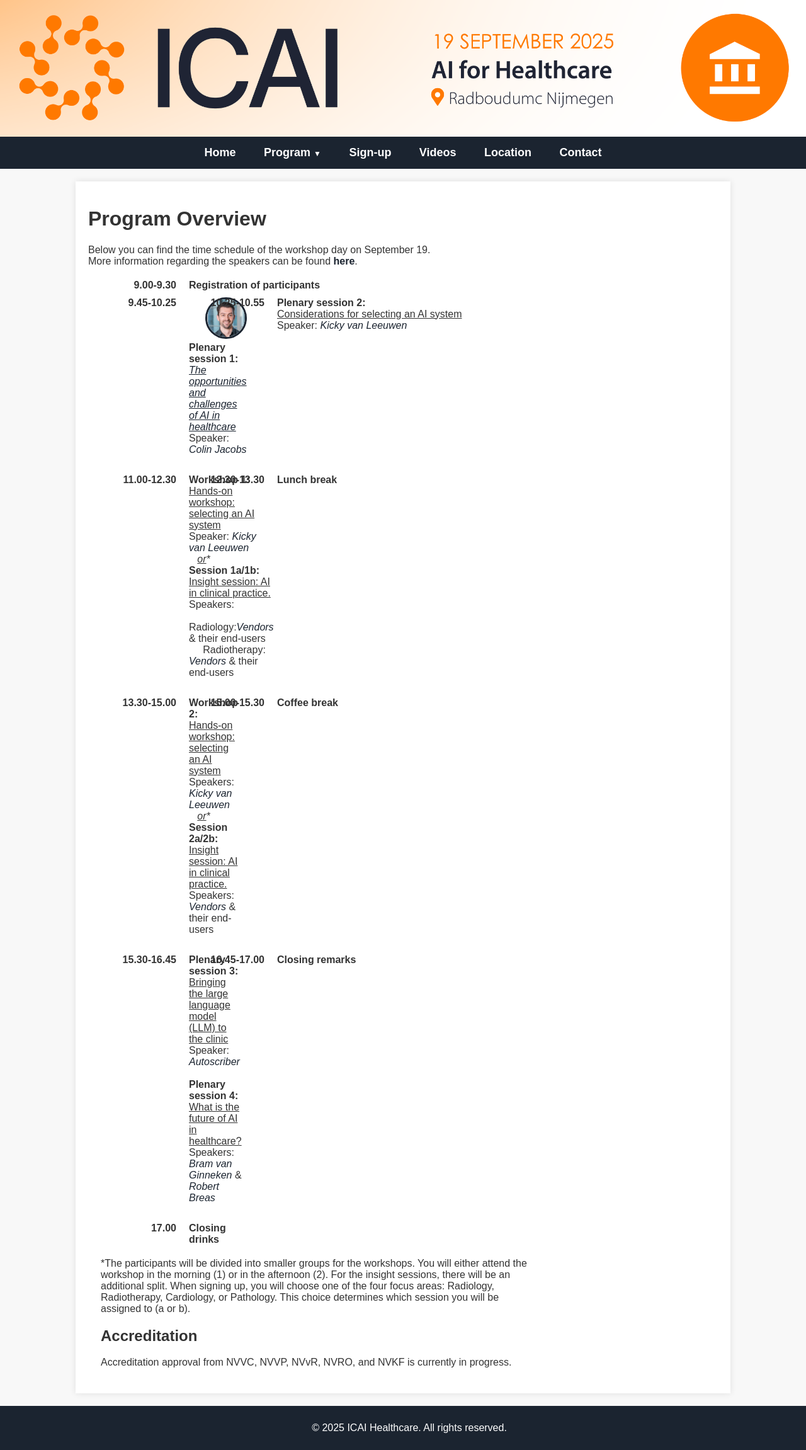
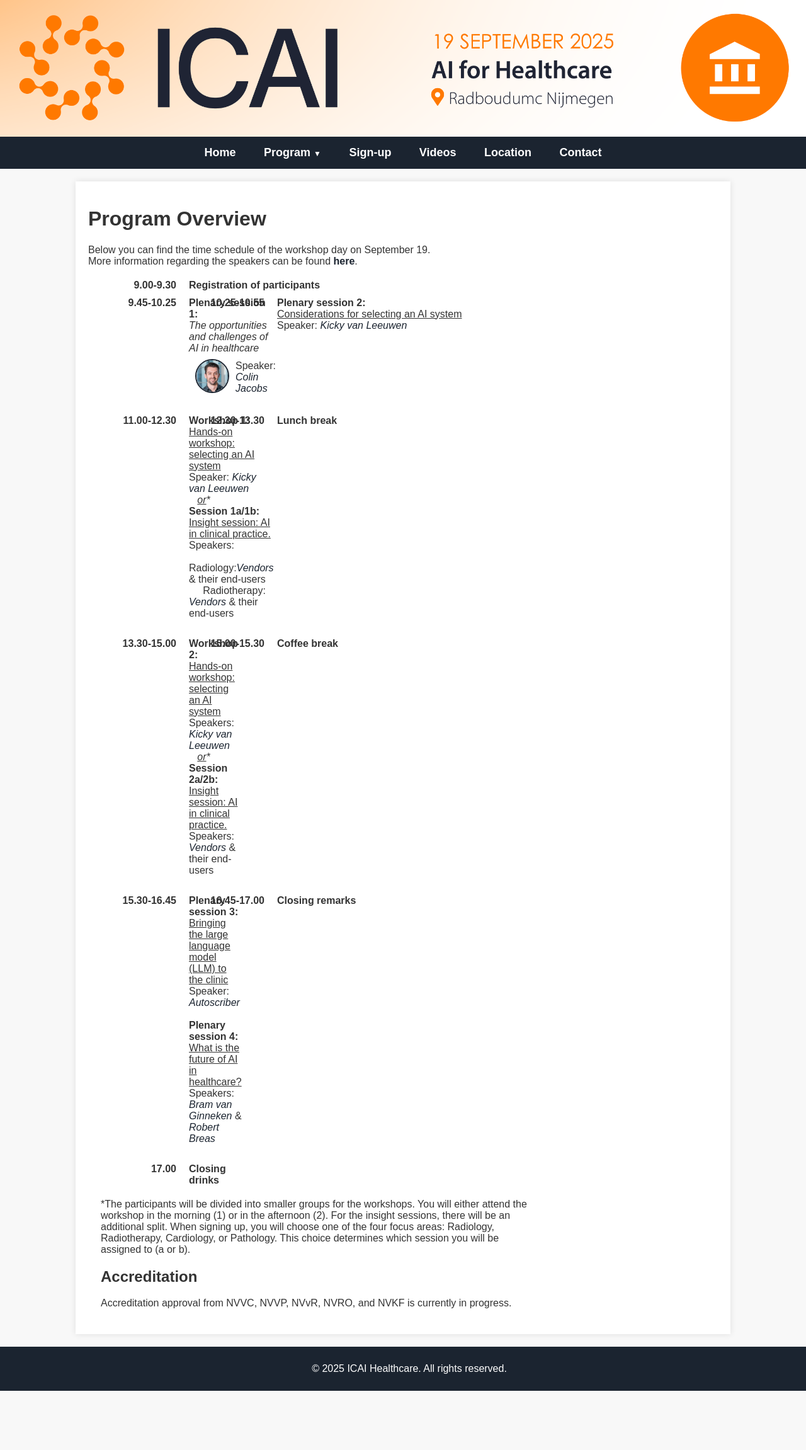
Before and after one commit to marliebesouw/marliebesouw.github.io, a Jekyll site: the page built from program.md, in a window 1280 px wide. Shown: the whole page at 63% size. Built offline with Jekyll 4.4.1, drawn with Linux system fonts in a browser that asks for light colours; after the commit the page ends 2208 px from its top, so only the background shows below that.

Commit message:
layout altered at program

```diff
--- a/assets/css/style.css
+++ b/assets/css/style.css
@@ -299,6 +299,20 @@
     margin-bottom: 5px;
   }
 
+  .speaker-inline {
+    display: flex;
+    align-items: center;
+    margin-top: 8px;
+  }
+
+  .speaker-inline img {
+    width: 50px;
+    height: 50px;
+    border-radius: 50%;
+    object-fit: cover;
+    border: 2px solid #1B2430;
+    margin-right: 10px;
+  }
 
 
 
--- a/program.md
+++ b/program.md
@@ -62,14 +62,16 @@
 <div class="program-item">
   <div class="program-time">9.45-10.25</div>
   <div class="program-description">
-    <img src="{{ site.url }}/assets/img/Colin_Jacobs.jpg" alt="Colin Jacobs" class="speaker-thumb">
     <strong>Plenary session 1:</strong><br>
-    <a href="{{ site.url }}/speakers#colin-jacobs" class="speaker-link">
-      <u>The opportunities and challenges of AI in healthcare</u>
-    </a><br>
-    Speaker: <a href="{{ site.url }}/speakers#colin-jacobs" class="speaker-link"><em>Colin Jacobs</em></a>
+    <em>The opportunities and challenges of AI in healthcare</em><br>
+
+    <div class="speaker-inline">
+      <img src="{{ site.url }}/assets/img/Colin_Jacobs.jpg" alt="Colin Jacobs" class="speaker-thumb">
+      <span>Speaker: <a href="{{ site.url }}/speakers#colin-jacobs" class="speaker-link">Colin Jacobs</a></span>
+    </div>
   </div>
 </div>
+
 
 
 
```
